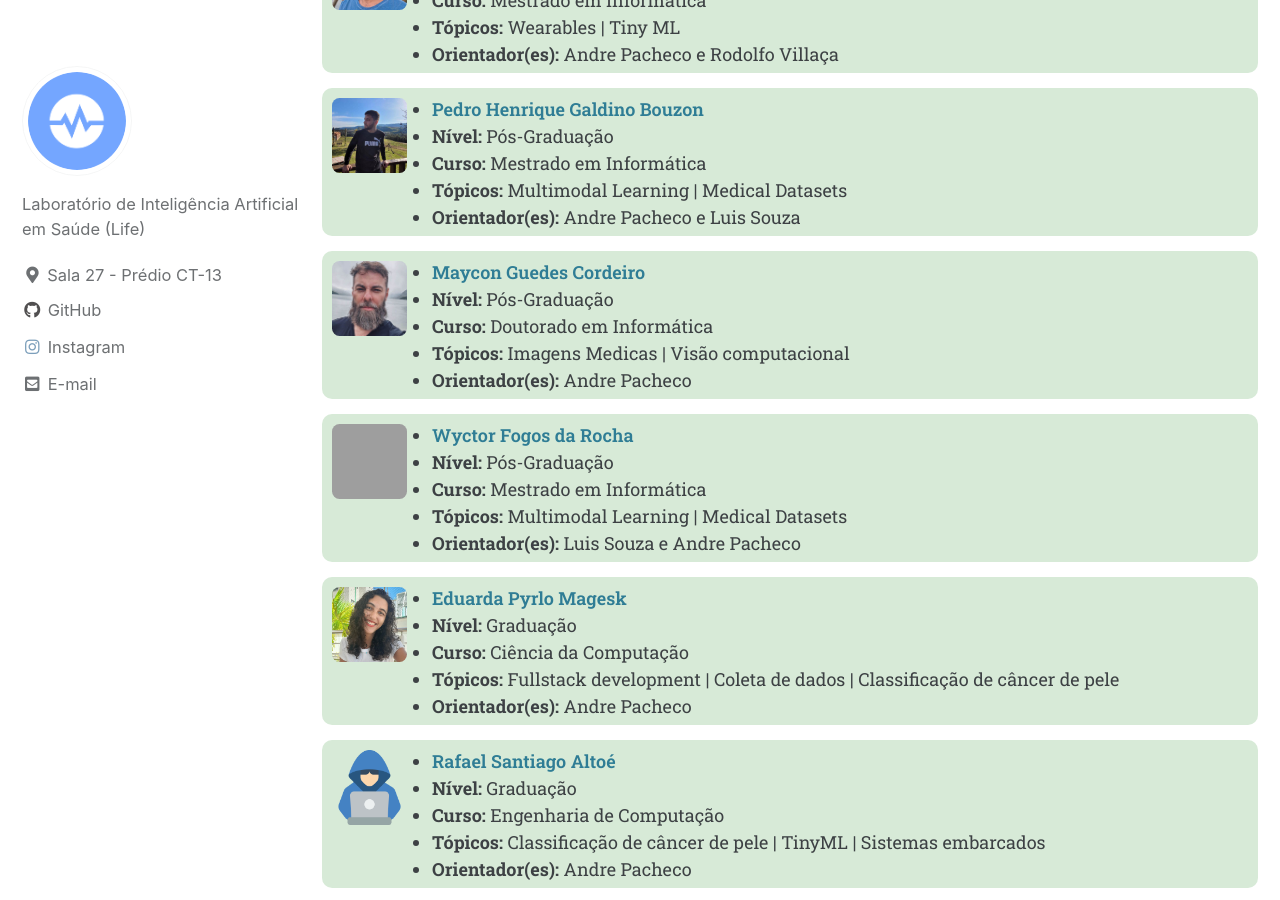
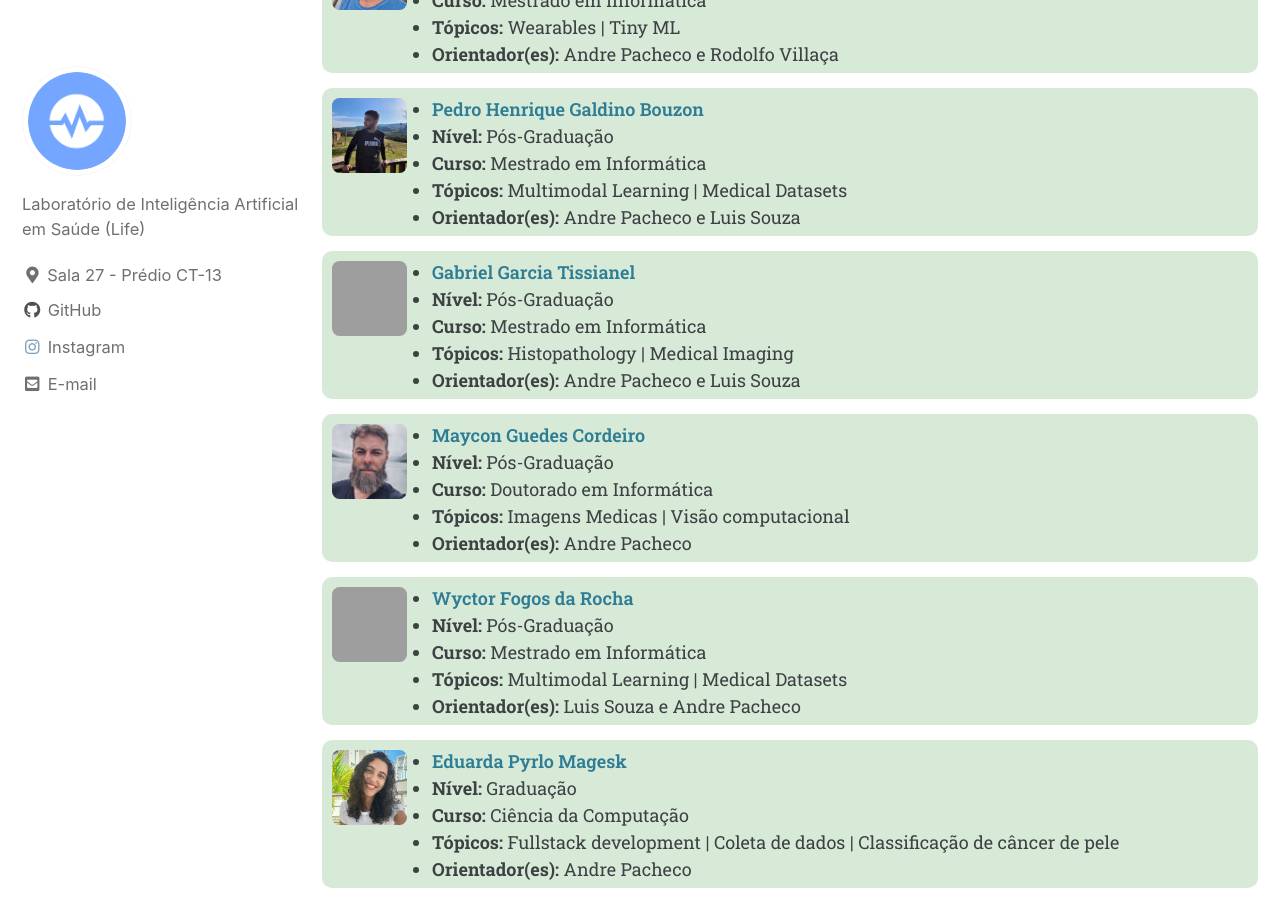
Before and after one commit to life-ufes/site, a Jekyll site: the page built from _pages/equipe.md, in a window 1280 px wide and 900 px high, scrolled down 1975 px. Built offline with Jekyll 4.4.1, drawn with Linux system fonts in a browser that asks for light colours; cached includes are drawn as plain includes; grey boxes are pictures that could not be loaded.

```diff
--- a/_data/members.yml
+++ b/_data/members.yml
@@ -70,6 +70,14 @@ students:
     photo: "pbouzon.jpeg"
     site: "http://lattes.cnpq.br/0268217319630732"
     topics: "Multimodal Learning | Medical Datasets"
+    course: "Mestrado em Informática"
+    level: "Pós-Graduação"
+    supervisors: "Andre Pacheco e Luis Souza"
+
+  - name: "Gabriel Garcia Tissianel"
+    photo: "ggarcia.jpeg"
+    site: "http://lattes.cnpq.br/8477781537442443"
+    topics: "Histopathology | Medical Imaging"
     course: "Mestrado em Informática"
     level: "Pós-Graduação"
     supervisors: "Andre Pacheco e Luis Souza"
```
Also changed, not shown: assets/imgs/equipe/alunos/ggarcia.gif (added).
